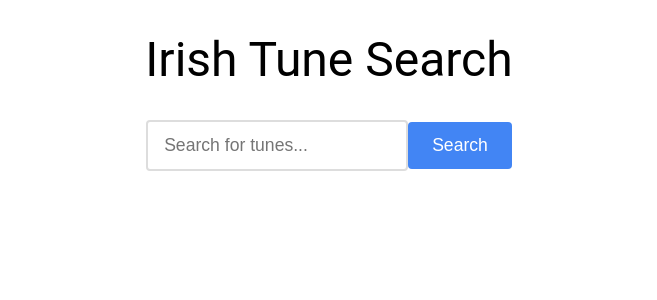
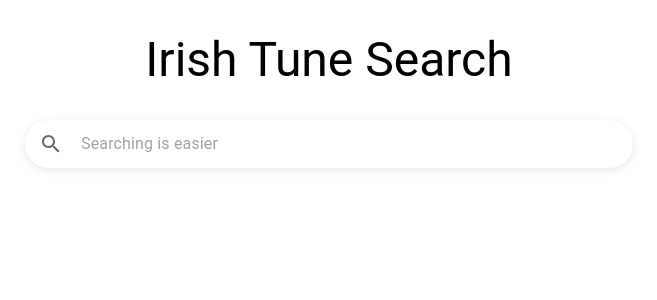
Before and after one commit to retex73/music-app, a React (Create React App) app: page / in a window 1280 px wide. Shown: the top 300 px of the page, without its empty margins (311-968 px from the left). Built offline with nearby package versions, Linux system fonts and the light colour scheme.

Commit message:
clean up search form

```diff
--- a/src/components/SearchBar.jsx
+++ b/src/components/SearchBar.jsx
@@ -1,26 +1,42 @@
-import React, { useState } from "react";
+import React, { useState, useEffect } from "react";
+import { Paper, InputBase, IconButton } from "@mui/material";
+import SearchIcon from "@mui/icons-material/Search";
 
 const SearchBar = ({ onSearch }) => {
   const [query, setQuery] = useState("");
 
-  const handleSubmit = (e) => {
-    e.preventDefault();
-    onSearch(query);
-  };
+  // Add debounced search
+  useEffect(() => {
+    const timeoutId = setTimeout(() => {
+      if (query.trim()) {
+        onSearch(query);
+      }
+    }, 300); // 300ms delay
+
+    return () => clearTimeout(timeoutId);
+  }, [query, onSearch]);
 
   return (
-    <form onSubmit={handleSubmit} className="search-bar">
-      <input
-        type="text"
+    <Paper
+      sx={{
+        p: "2px 4px",
+        display: "flex",
+        alignItems: "center",
+        width: "100%",
+        maxWidth: 600,
+        borderRadius: "100px",
+        boxShadow: "0 2px 8px rgba(0,0,0,0.1)",
+      }}
+    >
+      <SearchIcon sx={{ p: "10px", color: "text.secondary" }} />
+      <InputBase
+        sx={{ ml: 1, flex: 1 }}
+        placeholder="Searching is easier"
         value={query}
         onChange={(e) => setQuery(e.target.value)}
-        placeholder="Search for tunes..."
-        className="search-input"
+        type="text"
       />
-      <button type="submit" className="search-button">
-        Search
-      </button>
-    </form>
+    </Paper>
   );
 };
 
```
